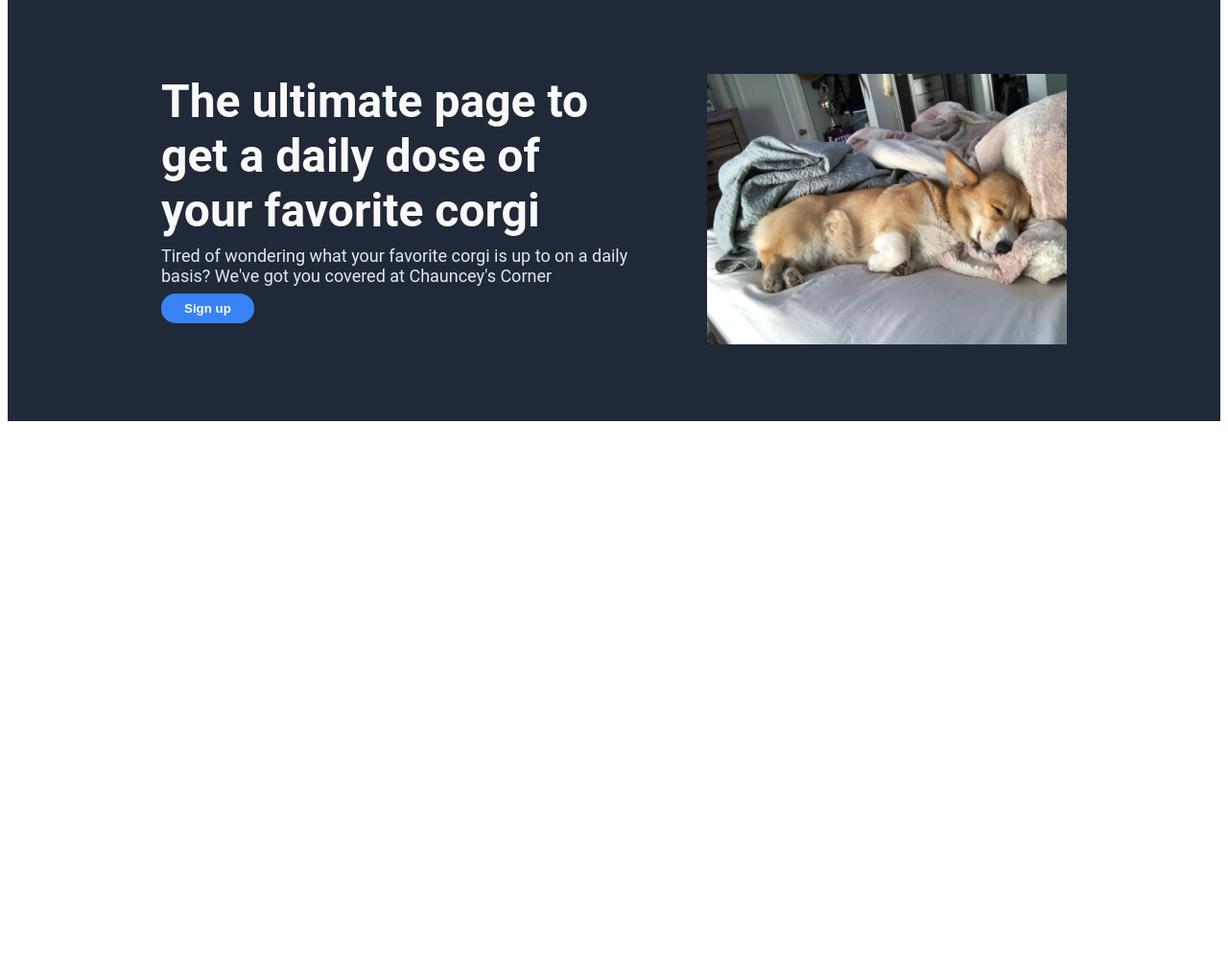
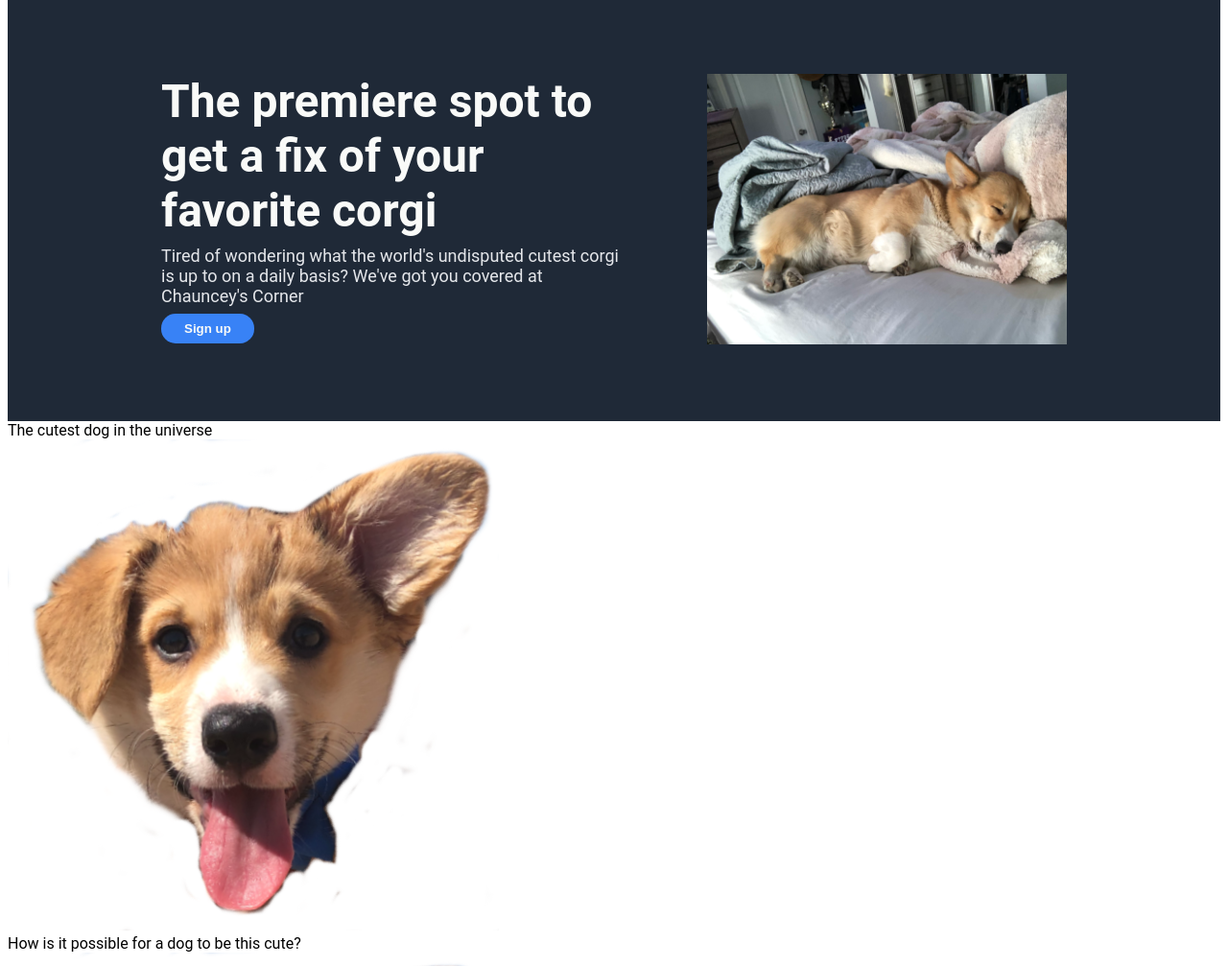
Before and after one commit to seanalexryan/landing-page, a plain HTML site: page index.html in a window 1280 px wide. Shown: the part 79-1086 px from the top of the page at 96% size. Before the commit the page ends 800 px from the top, so only its background shows below. Drawn offline with Linux system fonts and the light colour scheme.

Commit message:
Add information section

```diff
--- a/index.html
+++ b/index.html
@@ -21,11 +21,31 @@
         </div>
         <div class="hero">
             <div class="left-hero">
-                <div class="title">The ultimate page to get a daily dose of your favorite corgi</div>
-                <div class="sub-title">Tired of wondering what your favorite corgi is up to on a daily basis? We've got you covered at Chauncey's Corner</div>
+                <div class="title">The premiere spot to get a fix of your favorite corgi</div>
+                <div class="sub-title">Tired of wondering what the world's undisputed cutest corgi is up to on a daily basis? We've got you covered at Chauncey's Corner</div>
                 <div class="button"><button>Sign up</button></div>
         </div>
             <img src="./images/IMG_5966.jpg" alt="A sleepy corgi">
         </div>
+        <div class="information">The cutest dog in the universe</div>
+
+        <div class="container">
+            <div class="info">
+             <img src="./images/chaunceybowtie.png" alt="A cute puppy face">
+             <div class="text">How is it possible for a dog to be this cute?</div>
+            </div>
+            <div class="info">
+             <img src="./images/chaunceybowtie.png" alt="A cute puppy face">
+             <div class="text">Scientists literally can not figure out how it's possible</div>
+            </div>
+            <div class="info">
+             <img src="./images/chaunceybowtie.png" alt="A cute puppy face">
+             <div class="text">His beauty has been said to inspire millions around the world</div>
+            </div>
+            <div class="info">
+             <img src="./images/chaunceybowtie.png" alt="A cute puppy face">
+             <div class="text">I mean, just look at that FACE!</div>
+            </div>
+        </div>
     </body>
 </html>
```
